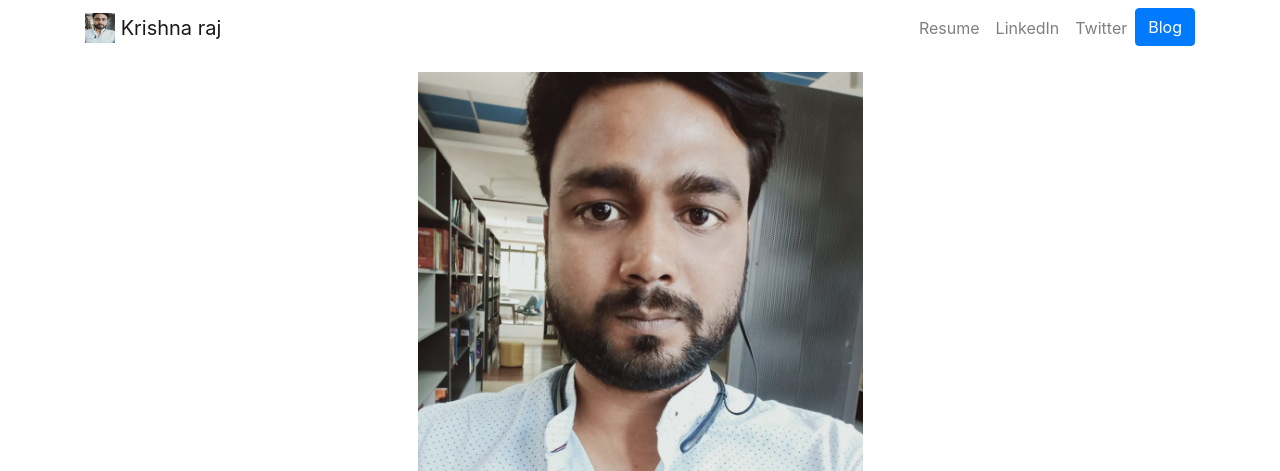
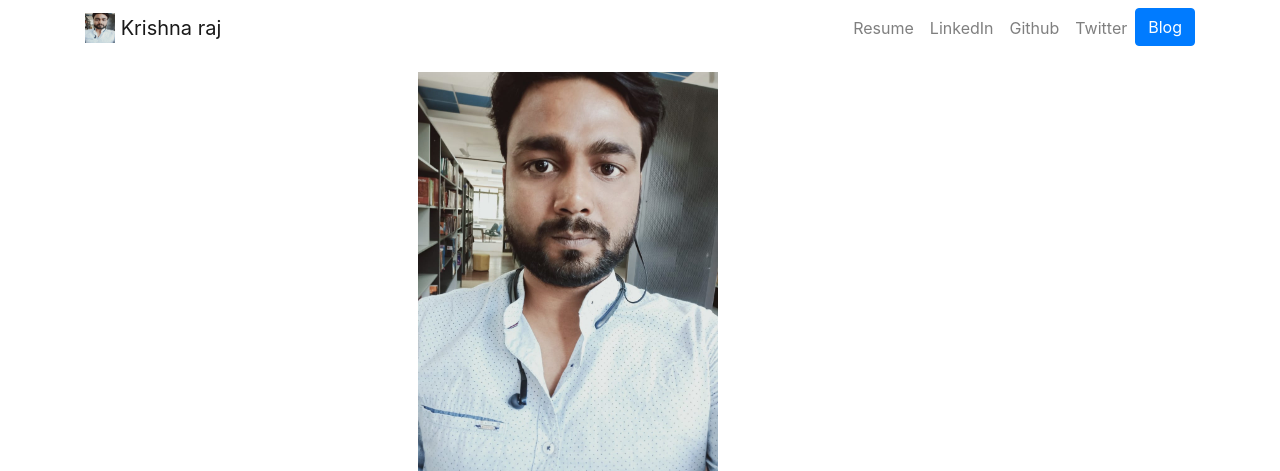
Before and after one commit to krishnaraj-android/D-jango-myPortfolio, a Django app: page / in a window 1280 px wide. Shown: the top 471 px of the page. Run offline with Django 3.2, Linux system fonts and the light colour scheme; data comes from the database, SQL or seed files in the repository; both versions use the stored data as it was after the commit; some libraries are stand-ins or nearby versions.

Commit message:
second commit

```diff
--- a/portfolio/templates/portfolio/base.html
+++ b/portfolio/templates/portfolio/base.html
@@ -33,10 +33,13 @@
       <div class="collapse navbar-collapse text-center" id="navbarNav">
         <ul class="navbar-nav ml-auto">
           <li class="nav-item">
-            <a class="nav-link" href="{% static "portfolio/KrishnaRajResume.pdf" %}">Resume</a>
+            <a class="nav-link" href="{% static "portfolio\KrishnaResume(1).pdf" %}">Resume</a>
           </li>
           <li class="nav-item">
             <a class="nav-link" href="https://www.linkedin.com/in/krishnaraj822" target="_blank">LinkedIn</a>
+          </li>
+          <li class="nav-item">
+            <a class="nav-link" href="https://github.com/krishnaraj-android" target="_blank">Github</a>
           </li>
           <li class="nav-item">
             <a class="nav-link" href="https://twitter.com/krishna96198953" target="_blank">Twitter</a>
--- a/portfolio/templates/portfolio/home.html
+++ b/portfolio/templates/portfolio/home.html
@@ -2,7 +2,12 @@
 
 <div class="row justify-content-center my-3">
   <div class="col-5">
-    <img src="{% static 'portfolio/raj.jpeg' %}" class="img-fluid" />
+    <img
+      src="{% static 'portfolio/raj.jpeg' %}"
+      width="300"
+      height="400"
+      class="img-fluid"
+    />
   </div>
 </div>
 
```
Also changed, not shown: db.sqlite3, media/portfolio/image/Django_image.jpg (added), media/portfolio/image/javascript_image.jpg (added), media/portfolio/image/pythonImage.png (added), 2 other files.
